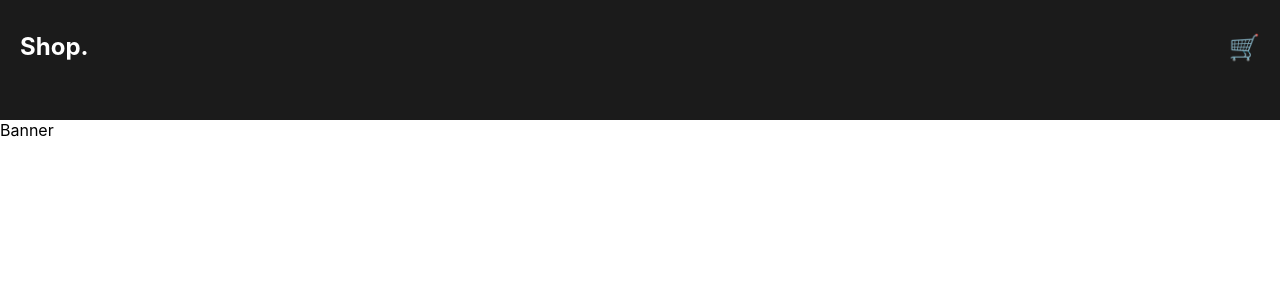
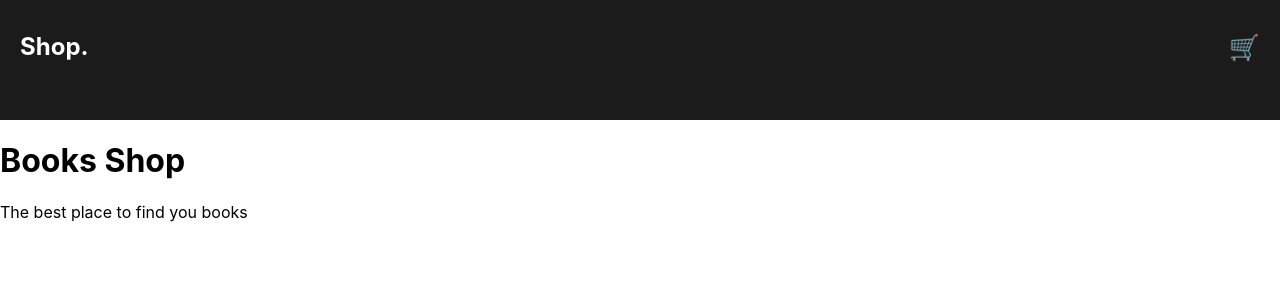
Before and after one commit to erickdc7/shopping-cart-react, a React (Create React App) app: page / in a window 1280 px wide. Shown: the top 300 px of the page. Built offline with nearby package versions, Linux system fonts and the light colour scheme.

Commit message:
update banner

```diff
--- a/src/components/Banner/Banner.js
+++ b/src/components/Banner/Banner.js
@@ -2,7 +2,12 @@ import "./Banner.css"
 
 const Banner = () => {
     return (
-        <div>Banner</div>
+        <div className="banner">
+            <div className="banner-container">
+                <h1>Books Shop</h1>
+                <p>The best place to find you books</p>
+            </div>
+        </div>
     )
 }
 
```
